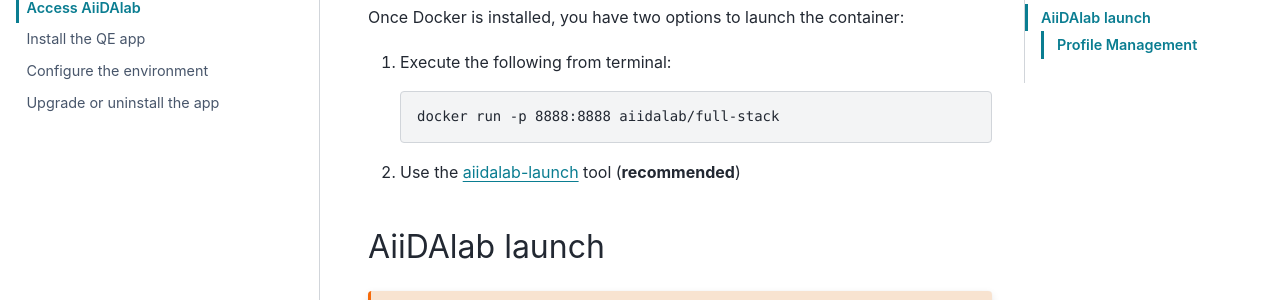
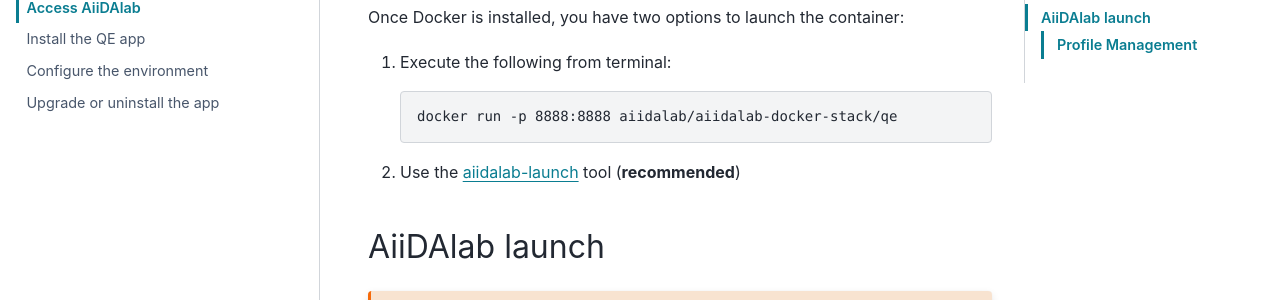
Before and after one commit to aiidalab/aiidalab-qe, a Sphinx documentation site: the page built from docs/source/installation/aiidalab.rst, in a window 1280 px wide and 900 px high, scrolled down 523 px. Shown: the part 152-452 px from the top of the window. Built offline with Sphinx 7.4.7 and the PyData theme 0.15.4, drawn with Linux system fonts in a browser that asks for light colours.

Commit message:
Update docker image reference

```diff
--- a/docs/source/installation/aiidalab.rst
+++ b/docs/source/installation/aiidalab.rst
@@ -26,7 +26,7 @@
 
    .. code-block:: console
 
-      docker run -p 8888:8888 aiidalab/full-stack
+      docker run -p 8888:8888 aiidalab/aiidalab-docker-stack/qe
 
 #.  Use the :ref:`aiidalab-launch <aiidalab_launch>` tool (**recommended**)
 
```
